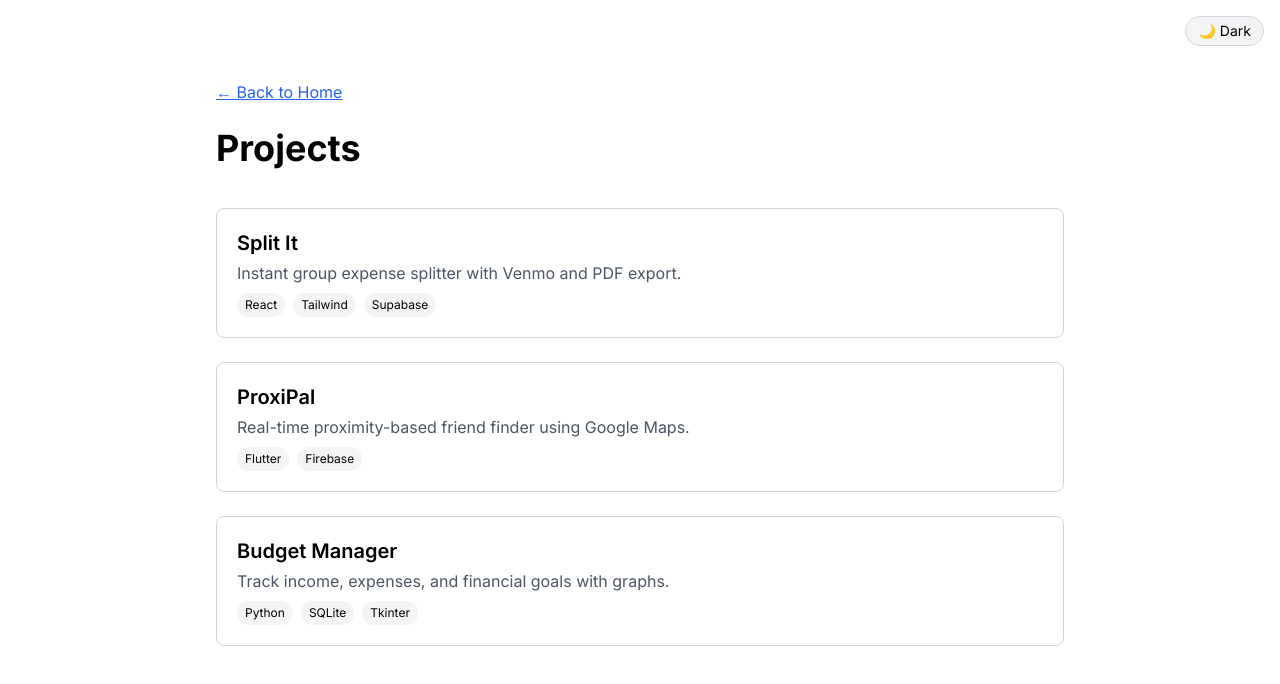
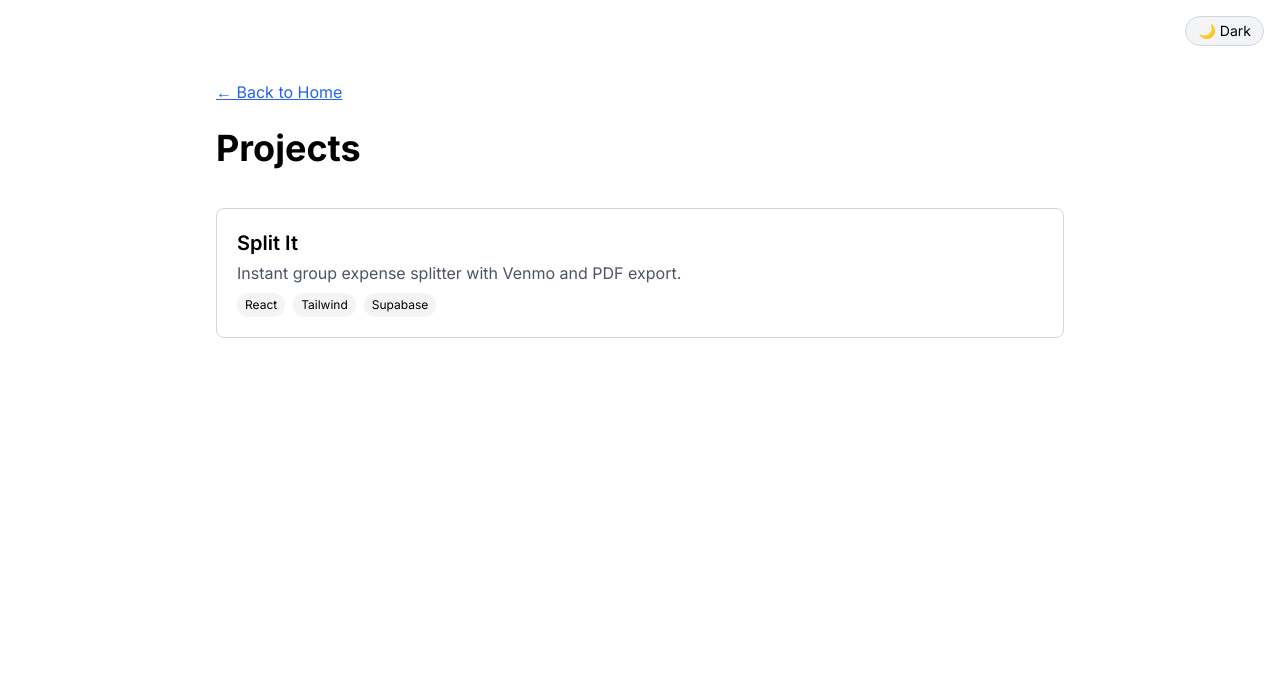
Before and after one commit to Brian-S-Poon/brianpoon.com, a React (Vite) app: page /projects in a window 1280 px wide. Shown: the top 684 px of the page. Built offline with nearby package versions, Linux system fonts and the light colour scheme; the HTML template or start-up script is replaced by a standard one.

Commit message:
removed proxipal and budget manager from projects page

```diff
--- a/src/pages/Projects.jsx
+++ b/src/pages/Projects.jsx
@@ -8,18 +8,6 @@ const projects = [
     description: 'Instant group expense splitter with Venmo and PDF export.',
     stack: ['React', 'Tailwind', 'Supabase'],
     route: '/projects/split-it',
-  },
-  {
-    title: 'ProxiPal',
-    description: 'Real-time proximity-based friend finder using Google Maps.',
-    stack: ['Flutter', 'Firebase'],
-    link: '#',
-  },
-  {
-    title: 'Budget Manager',
-    description: 'Track income, expenses, and financial goals with graphs.',
-    stack: ['Python', 'SQLite', 'Tkinter'],
-    link: '#',
   },
 ];
 
```
